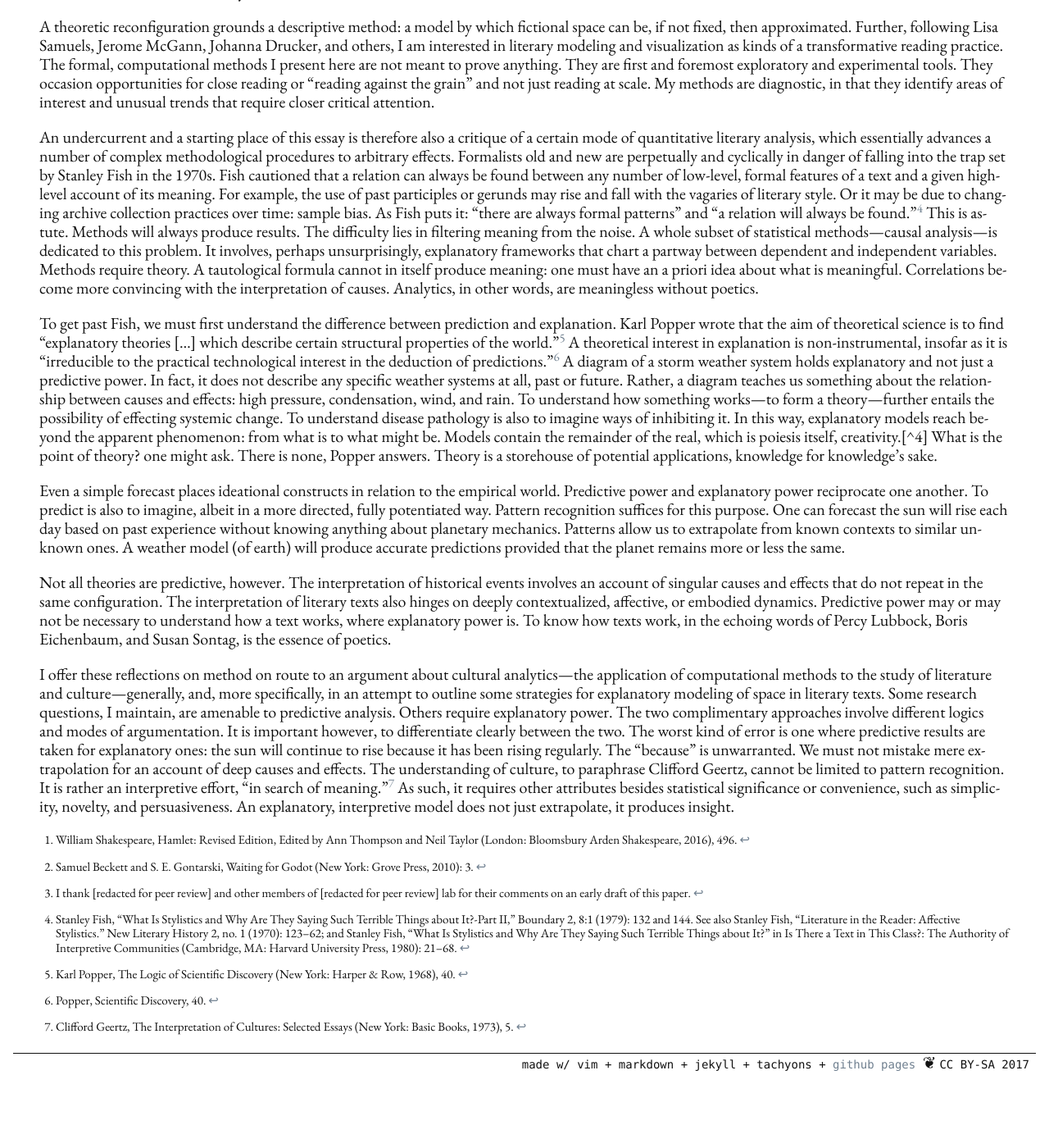
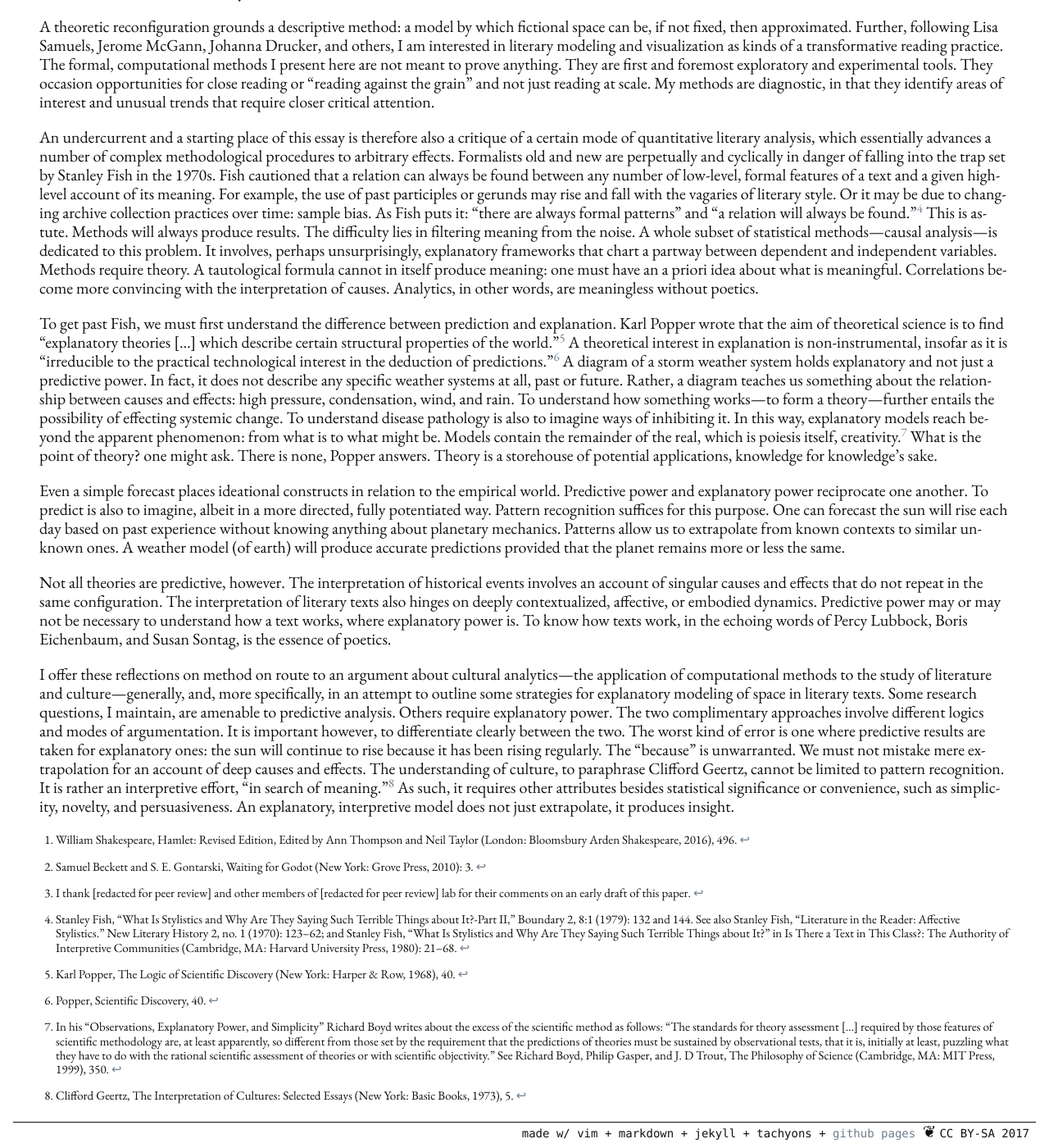
Before and after one commit to denten/denten.github.io, a Jekyll site: the page built from _posts/2017-06-11-narratological_primitives.md, in a window 1280 px wide and 1400 px high, scrolled down 511 px. Shown: the whole window at 82% size. Built offline with Jekyll 4.4.1, drawn with Linux system fonts in a browser that asks for light colours; nearby versions of some CDN libraries; library files that are not in the unit come from our copies; before the commit the page ends 1827 px from its top, so only the background shows below that.

Commit message:
add the footnotes

```diff
--- a/_posts/2017-06-11-narratological_primitives.md
+++ b/_posts/2017-06-11-narratological_primitives.md
@@ -135,3 +135,5 @@ insight.
 [^2]: Popper, Scientific Discovery, 40.
 
 [^3]: Clifford Geertz, The Interpretation of Cultures: Selected Essays (New York: Basic Books, 1973), 5.
+
+[^4]: In his "Observations, Explanatory Power, and Simplicity" Richard Boyd writes about the excess of the scientific method as follows: "The standards for theory assessment [...] required by those features of scientific methodology are, at least apparently, so different from those set by the requirement that the predictions of theories must be sustained by observational tests, that it is, initially at least, puzzling what they have to do with the rational scientific assessment of theories or with scientific objectivity." See Richard Boyd, Philip Gasper, and J. D Trout, The Philosophy of Science (Cambridge, MA: MIT Press, 1999), 350.
```
